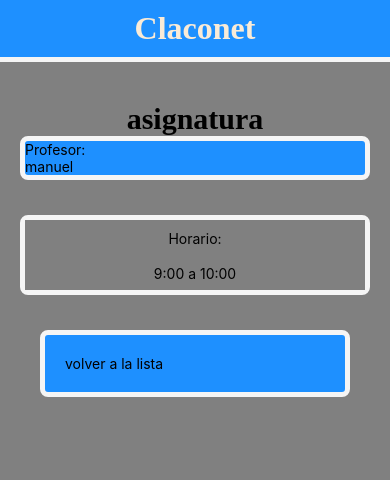
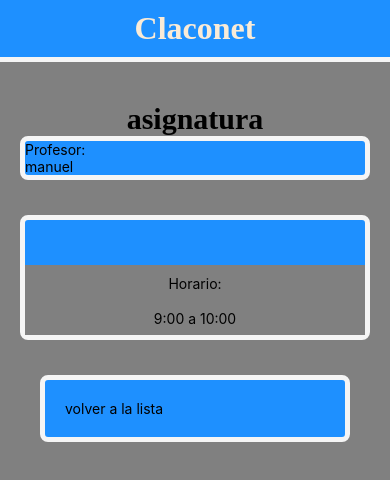
Before and after one commit to manzo1701/claconet, a React Native app: screen /asignatura_1 in a window 390 px wide. Shown: the top 480 px of the page. Built offline with nearby package versions, Linux system fonts and the light colour scheme.

Commit message:
comit realizado

```diff
--- a/Screens/Asignatura_1.js
+++ b/Screens/Asignatura_1.js
@@ -20,7 +20,7 @@ const Asignatura_1 = ({ navigation }) => {
             />
             </div>
 
-            <div className='box_1'>
+            <div className='box_2'>
               <Horario
                 hora= "9:00 a 10:00"
               />
--- a/Styles/Styles.css
+++ b/Styles/Styles.css
@@ -48,6 +48,7 @@
     line-height: 35px;
     padding-top: 45px;
     background-color: dodgerblue;
+    margin-bottom: 35px;
 }
 .return{
     display: flex;
```
